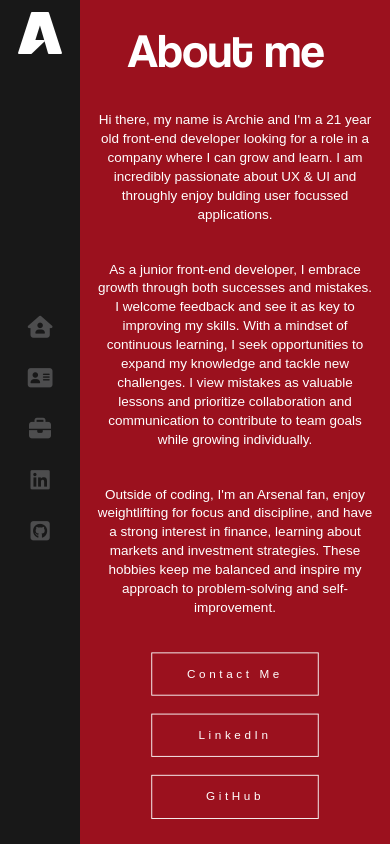
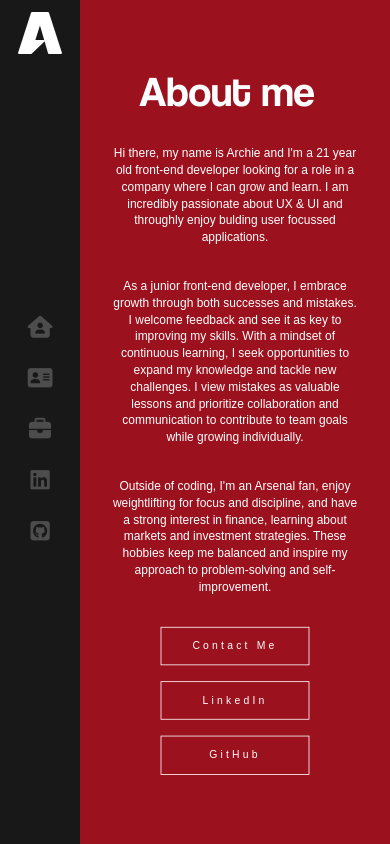
Before and after one commit to ag2332/Portfolio, a React (Create React App) app: page /About in a window 390 px wide. Built offline with nearby package versions, Linux system fonts and the light colour scheme.

Commit message:
transform readjustment

```diff
--- a/src/App.scss
+++ b/src/App.scss
@@ -77,7 +77,6 @@ $sidebar-width: 80px;
 }
 
 .container {
-  height: 100vh;
   opacity: 0;
   margin: 0 auto;
   z-index: 1;
@@ -291,7 +290,7 @@ h2 {
   .about-header-text,
   .portfolio-header-text {
 
-    transform: scale(0.9);
+    transform: scale(0.8);
   }
 
 }
```
